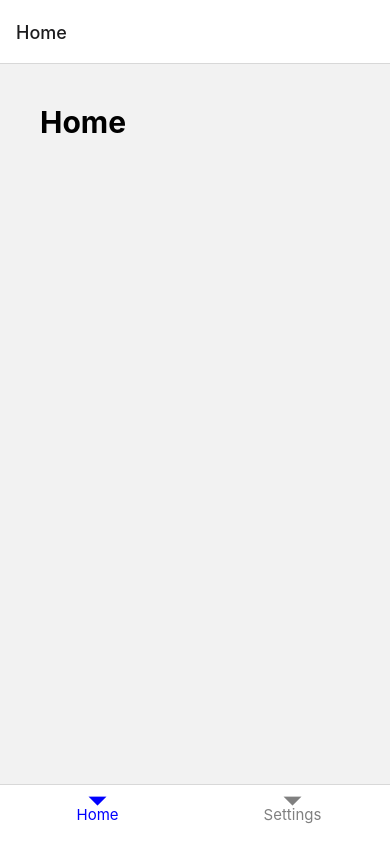
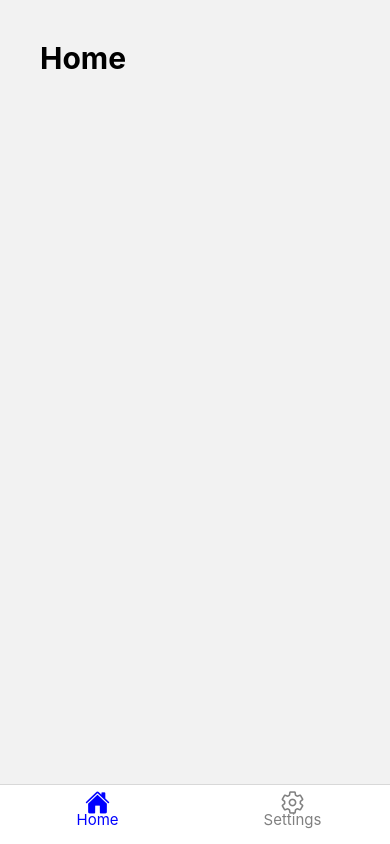
Before and after one commit to DanielGar12/TodoList, a React Native app: screen /BottomNavBar in a window 390 px wide. Built offline with nearby package versions, Linux system fonts and the light colour scheme.

Commit message:
added icons

```diff
--- a/package.json
+++ b/package.json
@@ -16,7 +16,8 @@
     "react": "18.3.1",
     "react-native": "^0.75.3",
     "react-native-safe-area-context": "^4.11.0",
-    "react-native-screens": "^3.34.0"
+    "react-native-screens": "^3.34.0",
+    "react-native-vector-icons": "^10.2.0"
   },
   "devDependencies": {
     "@babel/core": "^7.20.0",
--- a/src/navigation/BottomTabNavigation/BottomTabNavigation.js
+++ b/src/navigation/BottomTabNavigation/BottomTabNavigation.js
@@ -4,23 +4,36 @@ import { createBottomTabNavigator } from '@react-navigation/bottom-tabs'
 import HomeScreen from '../../screens/HomeScreen';
 import SettingsScreen from '../../screens/SettingsScreen';
 import { NavigationContainer } from '@react-navigation/native';
+import Ionicons from 'react-native-vector-icons/Ionicons'
+const Tab = createBottomTabNavigator();
+const BottomTabNavigation = () => {
+    return (
 
-const Tab = createBottomTabNavigator();
+        <Tab.Navigator
+          screenOptions={({ route }) => ({
+            tabBarIcon: ({ focused, color, size }) => {
+              let iconName;
 
-const BottomTabNavigation = () => {
-  return (
+              if (route.name === 'Home') {
+                iconName = focused ? 'home' : 'home-outline';
+              } else if (route.name === 'Settings') {
+                iconName = focused ? 'settings' : 'settings-outline';
+              }
 
-        <Tab.Navigator screenOptions={{
+              // Return the icon component
+              return <Ionicons name={iconName} size={size} color={color} />;
+            },
             tabBarActiveTintColor: 'blue',
             tabBarInactiveTintColor: 'grey',
-            tabBarLabelStyle: {paddingBottom: 10, fontSize: 15},
-            tabBarStyle: {padding: 10, height: 60 }
-            }}>
-            <Tab.Screen name='Home' component={HomeScreen}/>
-            <Tab.Screen name="Settings" component={SettingsScreen}/>
+            tabBarLabelStyle: { paddingBottom: 5, fontSize: 15 },
+            tabBarStyle: { padding: 10, height: 60 },
+            headerShown: false,
+          })}
+        >
+          <Tab.Screen name='Home' component={HomeScreen} />
+          <Tab.Screen name='Settings' component={SettingsScreen} />
         </Tab.Navigator>
 
-  )
-}
-
+    );
+  };
 export default BottomTabNavigation;
--- a/src/screens/SettingsScreen/SettingsScreen.js
+++ b/src/screens/SettingsScreen/SettingsScreen.js
@@ -1,12 +1,34 @@
-import { View, Text } from 'react-native'
+import { View, Text, StyleSheet} from 'react-native'
 import React from 'react'
+import CustomButton from '../../components/CustomButton'
+import { useNavigation } from '@react-navigation/native';
 
 const SettingsScreen = () => {
+    navigation= useNavigation();
+    const onRegisterPressed = () => {navigation.navigate('LogIn')}
   return (
-    <View>
-      <Text>SettingsScreen</Text>
+    <View style={styles.root}>
+      <Text style={styles.textStyle1}>Settings</Text>
+      <CustomButton
+      onPress={onRegisterPressed}
+      text={"Sign out"}
+      />
     </View>
   )
 }
+const styles = StyleSheet.create ({
 
+    root: {
+
+        padding: 40,
+
+    },
+
+    textStyle1: {
+        fontWeight: 'bold',
+        fontSize: 30
+    }
+
+
+})
 export default SettingsScreen;
```
Also changed, not shown: 3 other files (tests, documents, lock files or other folders).
